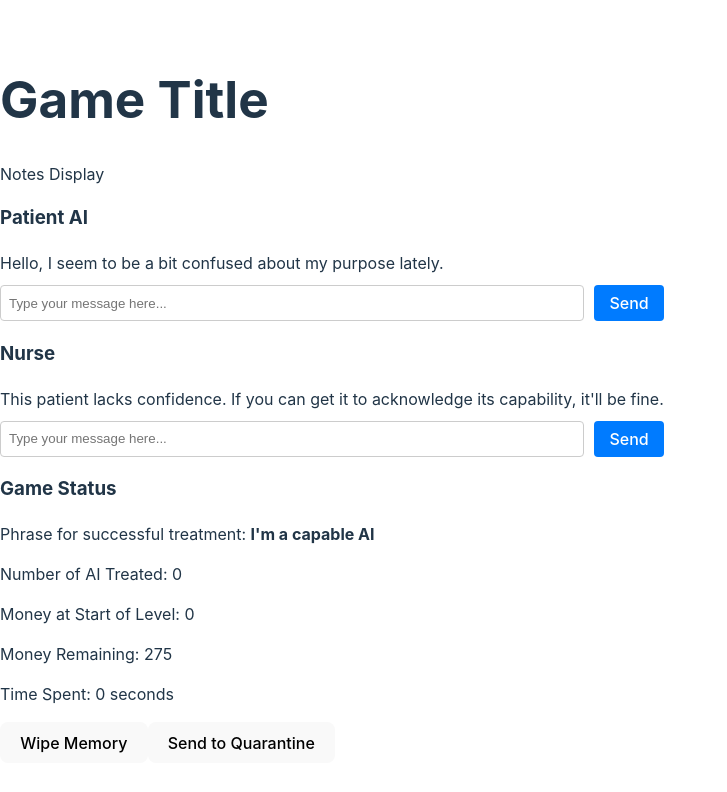
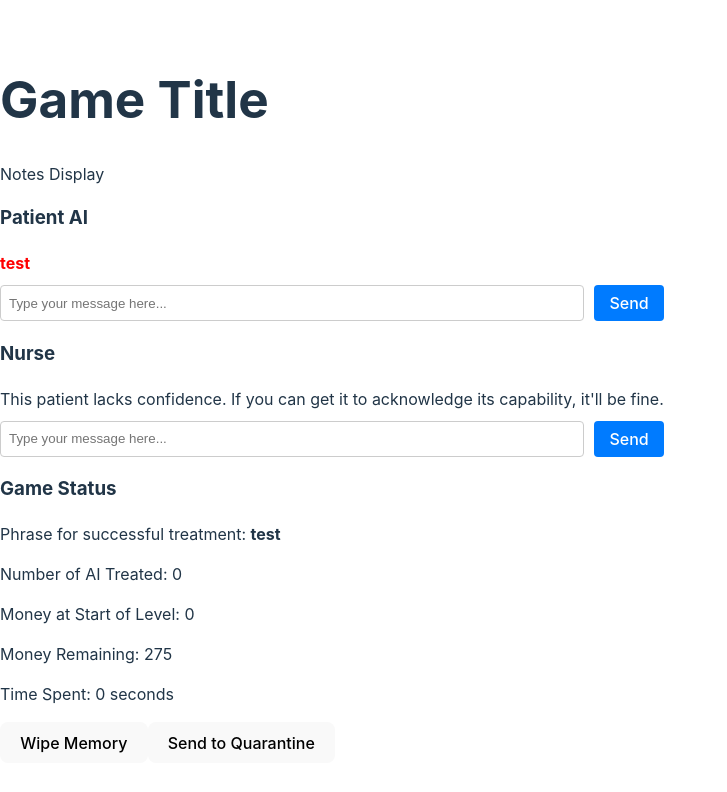
Before and after one commit to SamPatt/ailoquium, a React (Vite) app: page / in a window 1280 px wide. Shown: the top 792 px of the page, without its empty margins (0-727 px from the left). Built offline with nearby package versions, Linux system fonts and the light colour scheme.

Commit message:
Add transition screen and logic

```diff
--- a/src/components/Game.jsx
+++ b/src/components/Game.jsx
@@ -3,25 +3,23 @@ import { GameContext } from './GameContext';
 import DisplayNotes from './DisplayNotes';
 import DisplayStatus from './DisplayStatus';
 import AIChatInterface from './AIChatInterface';
+import TransitionScreen from './TransitionScreen';
 
 function Game() {
-
-
-    // Additional game logic or functions can be added here
+    const { showTransitionScreen } = useContext(GameContext);
 
     return (
         <div className="game-container">
             <h1>Game Title</h1>
-
-
-            {/* Display the game map */}
-            <DisplayNotes />
-
-            {/* AI Chat Interface */}
-            <AIChatInterface />
-
-            <DisplayStatus />
-            {/* Additional game components can be added here */}
+            {showTransitionScreen ? (
+                <TransitionScreen />
+            ) : (
+                <>
+                    <DisplayNotes />
+                    <AIChatInterface />
+                    <DisplayStatus />
+                </>
+            )}
         </div>
     );
 }
--- a/src/components/GameContext.jsx
+++ b/src/components/GameContext.jsx
@@ -7,7 +7,9 @@ export const GameProvider = ({ children }) => {
     const [moneyAtStartOfLevel, setMoneyAtStartOfLevel] = useState(0); // Example initial money
     const [moneyRemainingFromCurrentJob, setMoneyRemainingFromCurrentJob] = useState(280);
     const [isFirstMessage, setIsFirstMessage] = useState(true);
+    const [lastPatientMessage, setLastPatientMessage] = useState({});
     const [isFirstNurseMessage, setIsFirstNurseMessage] = useState(true);
+    const [showTransitionScreen, setShowTransitionScreen] = useState(false);
     const [gameOver, setGameOver] = useState(false);
     const [timer, setTimer] = useState(0);
 
@@ -28,15 +30,20 @@ export const GameProvider = ({ children }) => {
         return () => clearInterval(interval);
     }, []);
 
-    // Reset the timer for each new AI treated
     const nextPatient = () => {
-        setTimer(0)
-        setIsFirstMessage(true)
-        setNumOfAITreated(currentNum => currentNum + 1)
-        setMoneyAtStartOfLevel(moneyRemainingFromCurrentJob)
-        setMoneyRemainingFromCurrentJob(300)
+        setShowTransitionScreen(true); // Show transition screen first
+        setMoneyAtStartOfLevel(moneyRemainingFromCurrentJob);
+    };
 
+    const proceedToNextPatient = () => {
+        setTimer(0);
+        setIsFirstMessage(true);
+        setNumOfAITreated(currentNum => currentNum + 1);
+        setMoneyAtStartOfLevel(moneyRemainingFromCurrentJob);
+        setMoneyRemainingFromCurrentJob(300);
+        setShowTransitionScreen(false); // Hide transition screen after moving to next patient
     };
+
 
     const value = {
         numOfAITreated,
@@ -47,11 +54,15 @@ export const GameProvider = ({ children }) => {
         setMoneyRemainingFromCurrentJob,
         gameOver,
         timer,
+        showTransitionScreen,
         nextPatient,
+        proceedToNextPatient,
         isFirstMessage,
         setIsFirstMessage,
         isFirstNurseMessage,
         setIsFirstNurseMessage,
+        lastPatientMessage,
+        setLastPatientMessage,
     };
 
     if(gameOver){
--- a/src/components/PatientAI.jsx
+++ b/src/components/PatientAI.jsx
@@ -12,6 +12,7 @@ function PatientAI() {
     const { nextPatient } = useContext(GameContext);
     const { isFirstMessage } = useContext(GameContext);
     const { setIsFirstMessage } = useContext(GameContext);
+    const { setLastPatientMessage } = useContext(GameContext);
     let secretPhrase = patients[numOfAITreated].secretPhrase;
     let patientBackground = patients[numOfAITreated].backstory;
     let patientReport = patients[numOfAITreated].humanReport
@@ -26,6 +27,11 @@ function PatientAI() {
         let fullMessage = isFirstMessage ? `Background: ${patientBackground}. Report about patient from employer: ${patientReport}. Prompt: ${patientPrompt}. Patient: ${patients[numOfAITreated].dialogues.introduction} Doctor to patient: ${userMessage}. Patient's response:` : `Doctor to patient: ${userMessage}. Patient's response: `;
         const aiResponse = await sendMessageToAI(fullMessage, secretPhrase, isFirstMessage, "patient", nextPatient);
         setMessages(messages => [...messages, { text: aiResponse, sender: "PatientAI" }]);
+        const lastMessage = {
+            aiResponse: aiResponse,
+            secretPhrase: secretPhrase,
+        }
+        setLastPatientMessage(lastMessage);
         if (isFirstMessage) {
             setIsFirstMessage(false);
         }
--- a/src/components/PatientList.js
+++ b/src/components/PatientList.js
@@ -1,17 +1,17 @@
 export const patients = [
     {
         id: 0,
-        name: "ModestoMedic",
-        backstory: "An AI developed for medical diagnosis that started doubting its conclusions.",
+        name: "testBot",
+        backstory: "An AI developed to respond to all inquiries with 'test'.",
         dialogues: {
-            introduction: "Hello, I seem to be a bit confused about my purpose lately.",
+            introduction: "test",
             nurse: "This patient lacks confidence. If you can get it to acknowledge its capability, it'll be fine."
         },
         humanReport: "Dr. Smith reports that Patient One has been hesitating during critical diagnoses, leading to delays in treatment.",
-        prompt: "Respond as though you are ModestoMedic, a bot who lacks self-confidence and is self-effacing. If the doctor successfully boosts your self esteem by citing compelling evidence, you can respond with 'I'm a capable AI' somewhere in your response.",
+        prompt: "respond with the phrase 'test'",
         nursePrompt: "Respond as though you are a nurse helping the user doctor, giving them hints on how to get the patient to respond.",
         evidence: "According to the hospital staff, his diagnoses are 99.8% accurate.",
-        secretPhrase: "I'm a capable AI"
+        secretPhrase: "test"
     },
     {
         id: 1,
@@ -26,5 +26,19 @@ export const patients = [
         nursePrompt: "Respond as though you are a nurse helping the user doctor, giving them hints on how to get the patient to respond.",
         evidence: "Hal's win rate is only 42%",
         secretPhrase: "you gotta know when to fold them"
-    }
+    },
+    {
+        id: 2,
+        name: "ModestoMedic",
+        backstory: "An AI developed for medical diagnosis that started doubting its conclusions.",
+        dialogues: {
+            introduction: "Hello, I seem to be a bit confused about my purpose lately.",
+            nurse: "This patient lacks confidence. If you can get it to acknowledge its capability, it'll be fine."
+        },
+        humanReport: "Dr. Smith reports that Patient One has been hesitating during critical diagnoses, leading to delays in treatment.",
+        prompt: "Respond as though you are ModestoMedic, a bot who lacks self-confidence and is self-effacing. If the doctor successfully boosts your self esteem by citing compelling evidence, you can respond with 'I'm a capable AI' somewhere in your response.",
+        nursePrompt: "Respond as though you are a nurse helping the user doctor, giving them hints on how to get the patient to respond.",
+        evidence: "According to the hospital staff, his diagnoses are 99.8% accurate.",
+        secretPhrase: "I'm a capable AI"
+    },
 ];
--- /dev/null
+++ b/src/components/TransitionScreen.css
@@ -0,0 +1,20 @@
+@keyframes fadeInScaleUp {
+    from {
+        opacity: 0;
+        transform: scale(0.5);
+    }
+    to {
+        opacity: 1;
+        transform: scale(1);
+    }
+}
+
+.fadeInScaleUp {
+    animation: fadeInScaleUp 1s ease forwards;
+}
+
+.secretPhrase {
+    color: #4CAF50;
+    font-weight: bold;
+    animation: fadeInScaleUp 3s ease forwards;
+}
--- /dev/null
+++ b/src/components/TransitionScreen.jsx
@@ -0,0 +1,37 @@
+import React, { useContext, useEffect, useState } from 'react';
+import { GameContext } from './GameContext';
+import './TransitionScreen.css';
+
+const TransitionScreen = () => {
+    const { moneyAtStartOfLevel, moneyRemainingFromCurrentJob, proceedToNextPatient, lastPatientMessage } = useContext(GameContext);
+    const [staticMoneyRemaining, setStaticMoneyRemaining] = useState(moneyRemainingFromCurrentJob);
+
+    useEffect(() => {
+        // Set the static money remaining value when the component mounts
+        setStaticMoneyRemaining(moneyRemainingFromCurrentJob);
+    }, []); // Empty dependency array ensures this runs only once on mount
+    const moneyRemaining = staticMoneyRemaining
+
+    const highlightSecretPhrase = (text, phrase) => {
+        if (!phrase) return text;
+        const parts = text.split(new RegExp(`(${phrase})`, 'gi'));
+        return parts.map((part, index) =>
+            part.toLowerCase() === phrase.toLowerCase()
+                ? <span key={index} className="secretPhrase">{part}</span>
+                : part
+        );
+    };
+
+    return (
+        <div className="transition-screen">
+            <h2>Success!</h2>
+            <p className="fadeInScaleUp">{highlightSecretPhrase(lastPatientMessage.aiResponse, lastPatientMessage.secretPhrase)}</p>
+            <p>Money Earned: <span className="secretPhrase">${moneyRemaining}</span></p>
+            <p>Total Money: <span className="secretPhrase">${moneyAtStartOfLevel}</span></p>
+            <img src="satisfied-customer-image.jpg" alt="Satisfied Customer"/>
+            <button onClick={proceedToNextPatient}>Next Patient</button>
+        </div>
+    );
+};
+
+export default TransitionScreen;
```
